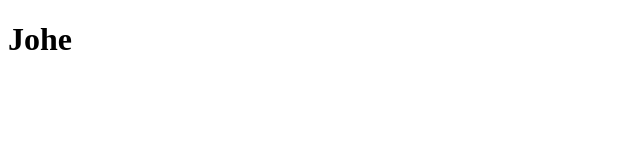
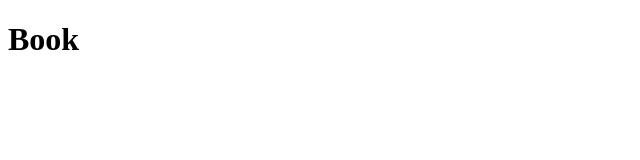
Before and after one commit to natchaphonka-cpu/Resume_Natchaphon, a plain HTML site: page Noel6105.html in a window 1280 px wide. Shown: the full height of the page, 0-640 px from the left. Drawn offline with Linux system fonts and the light colour scheme.

Commit message:
Update Noel6105.html

```diff
--- a/Noel6105.html
+++ b/Noel6105.html
@@ -6,6 +6,6 @@
     <title>Document</title>
 </head>
 <body>
-    <h1>Johe</h1>
+    <h1>Book</h1>
 </body>
 </html>
```
